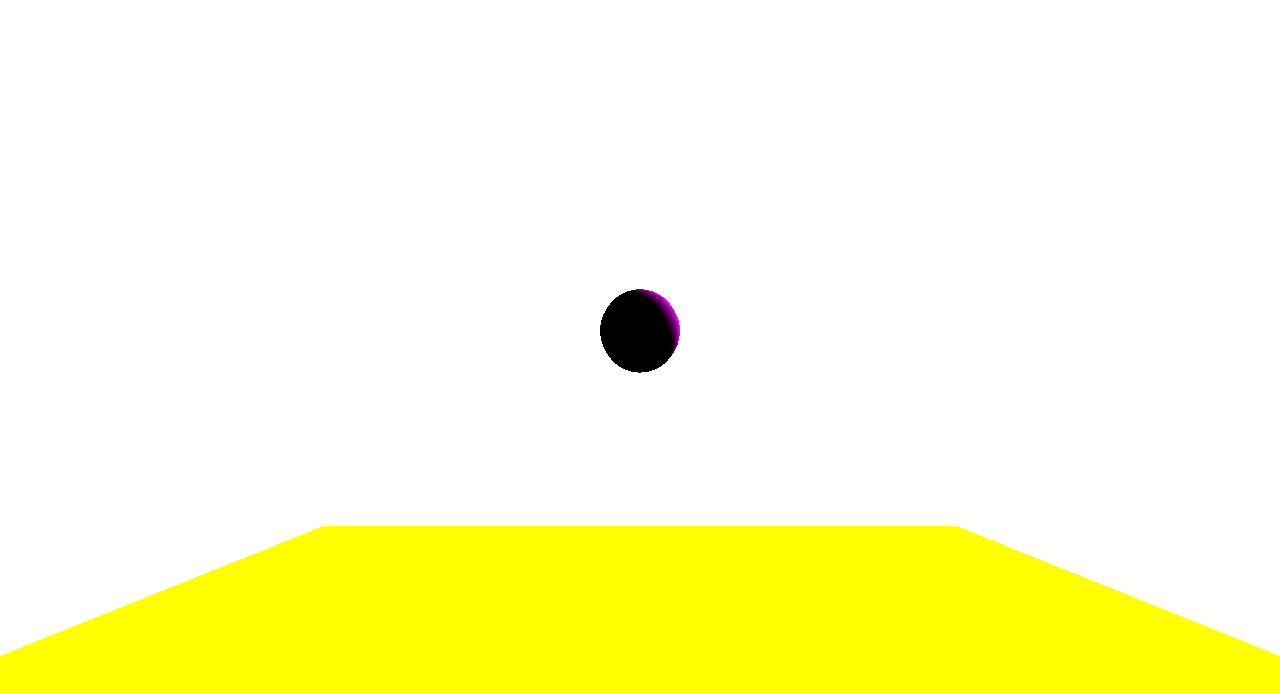
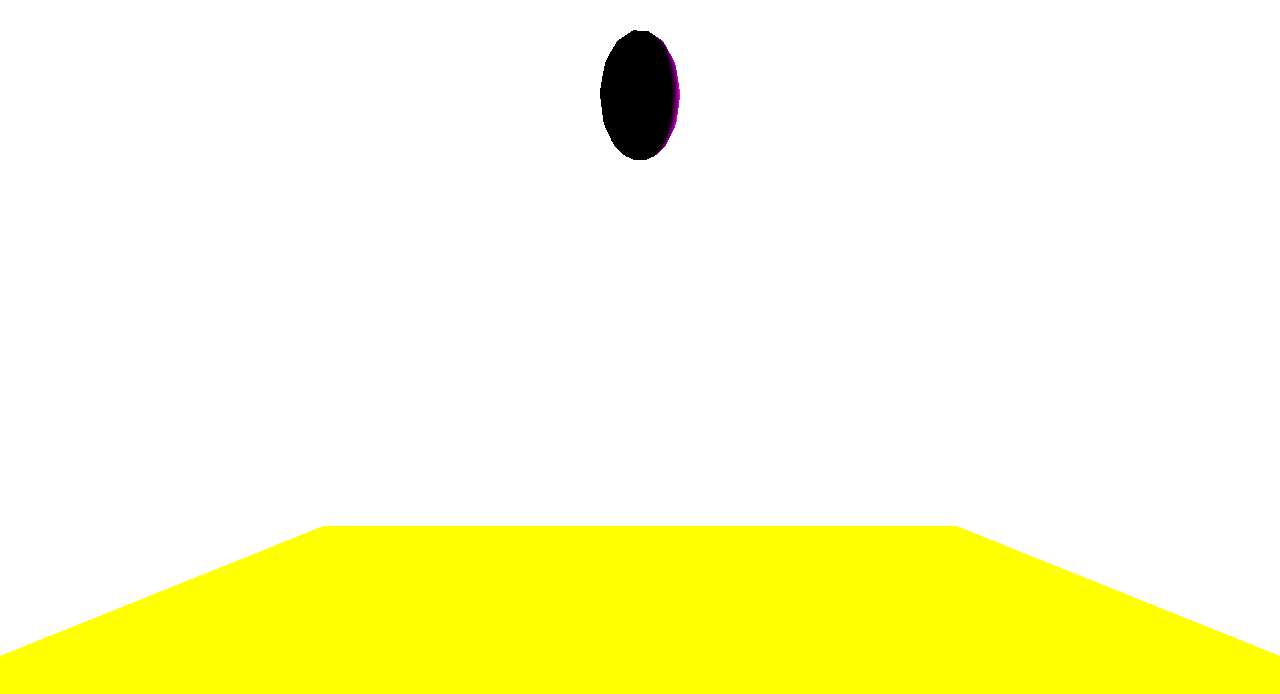
Before and after one commit to abishekpuri/SpaceGame, a plain HTML site: page triangle.html in a window 1280 px wide. Drawn offline with nearby package versions, Linux system fonts and the light colour scheme; animation ran at ten frames a second.

Commit message:
projectile

```diff
--- a/triangle.html
+++ b/triangle.html
@@ -113,9 +113,11 @@
 			var indexesToRemove = [];
 			for (let obj of objArray) {
 				obj.material.uniforms.time.value += 1;
+				var time = obj.material.uniforms.time.value;
 				if(obj.scale.x <= 13) {
-					obj.position.y -= 0.1;
-					obj.position.z += 0.05;
+					//obj.position.y -= 0.1;
+					obj.position.y = 0.5 * -.01 * time * time + 0.5 * time + 10
+					obj.position.z = -10 + 0.05 * time;
 					obj.rotation.y -= 0.1;
 					if (obj.position.y < -10 + 3) {
 						indexesToRemove.push(objArray.indexOf(obj));
```
